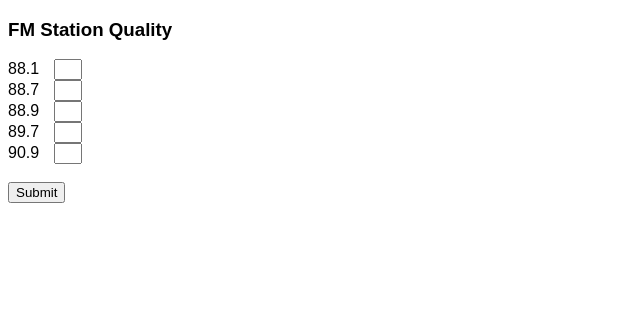
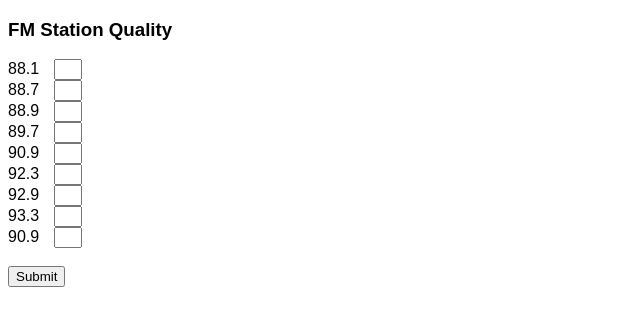
Before and after one commit to johndetora/johndetora.github.io, a plain HTML site: page qa/radio/index.html in a window 1280 px wide. Shown: the whole page, without its empty margins (0-640 px from the left). Drawn offline with Linux system fonts and the light colour scheme.

Commit message:
radio number

```diff
--- a/qa/radio/index.html
+++ b/qa/radio/index.html
@@ -14,15 +14,23 @@
 
     <form id="radio" action="index.html" method="post">
         <label>88.1</label>
-        <input type="text" name="|88.1|" value="" /><br>
+        <input type="number" name="|88.1|" value="" maxlength="2"/><br>
         <label>88.7</label>
-        <input type="text" name="|88.7|" value="" /><br>
+        <input type="text" name="|88.7|" value="" maxlength="2"/><br>
         <label>88.9</label>
-        <input type="text" name="|88.9|" value="" /><br>
+        <input type="text" name="|88.9|" value="" maxlength="2"/><br>
         <label>89.7</label>
-        <input type="text" name="|89.7|" value="" /><br>
+        <input type="text" name="|89.7|" value="" maxlength="2"/><br>
         <label>90.9</label>
-        <input type="text" name="|90.9|" value="" /><br>
+        <input type="text" name="|90.9|" value="" maxlength="2"/><br>
+        <label>92.3</label>
+        <input type="text" name="|92.3|" value="" maxlength="2"/><br>
+        <label>92.9</label>
+        <input type="text" name="|93.3|" value="" maxlength="2" /><br>
+        <label>93.3</label>
+        <input type="text" name="|90.9|" value="" maxlength="2"/><br>
+        <label>90.9</label>
+        <input type="text" name="|90.9|" value="" maxlength="2"/><br>
         <br>
         <button type="button" name="button" onclick="results()">
             Submit
@@ -32,10 +40,8 @@
 
 
 
-            |90.9|3|
-            |92.3|10|
-            |92.9|2|
-            |93.3|10|
+
+
             |94.1|10|
             |94.5|10|
             |95.1|10|
```
